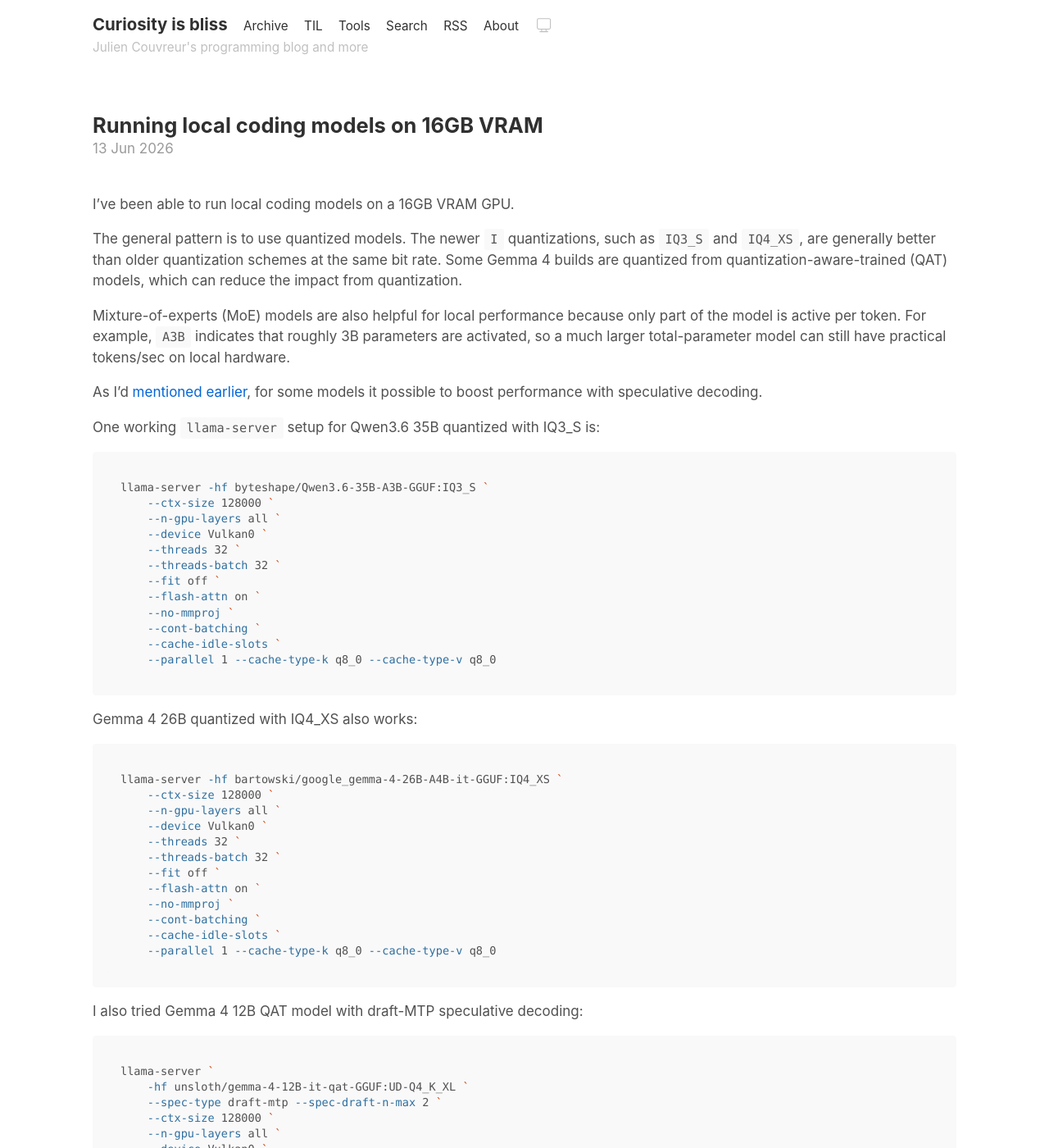
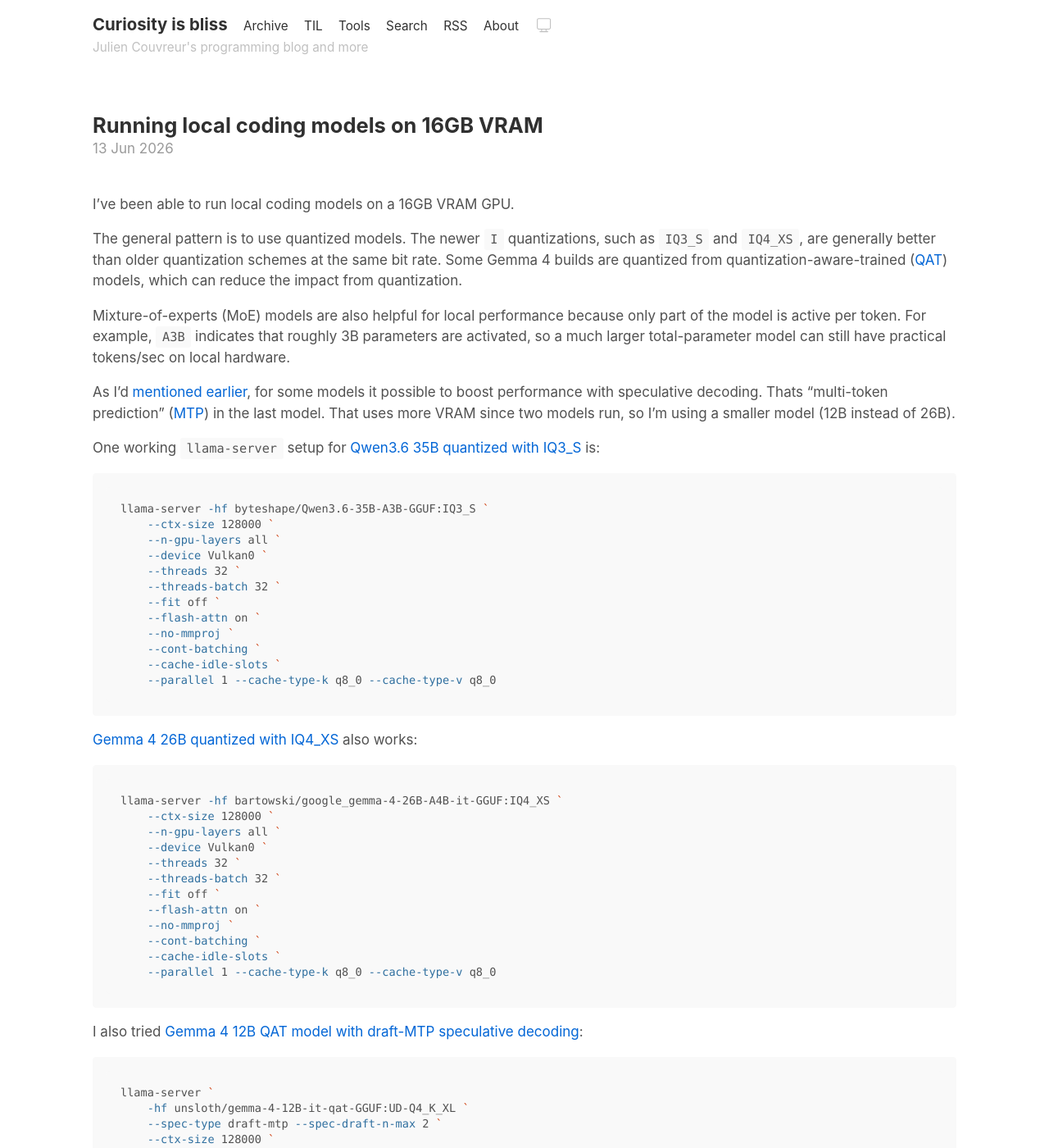
Before and after one commit to jcouv/jcouv.github.io, a Jekyll site: the page built from _posts/2026-06-13-running-local-coding-models-on-16gb-vram.md, in a window 1280 px wide and 1400 px high. Shown: the whole window at 82% size. Built offline with Jekyll 4.4.1, drawn with Linux system fonts in a browser that asks for light colours.

Commit message:
Add links to local coding model TIL

````diff
--- a/_posts/2026-06-13-running-local-coding-models-on-16gb-vram.md
+++ b/_posts/2026-06-13-running-local-coding-models-on-16gb-vram.md
@@ -10,13 +10,13 @@ I've been able to run local coding models on a 16GB VRAM GPU.
 
 The general pattern is to use quantized models.
 The newer `I` quantizations, such as `IQ3_S` and `IQ4_XS`, are generally better than older quantization schemes at the same bit rate.
-Some Gemma 4 builds are quantized from quantization-aware-trained (QAT) models, which can reduce the impact from quantization.
+Some Gemma 4 builds are quantized from quantization-aware-trained ([QAT](https://unsloth.ai/docs/models/gemma-4/qat)) models, which can reduce the impact from quantization.
 
 Mixture-of-experts (MoE) models are also helpful for local performance because only part of the model is active per token. For example, `A3B` indicates that roughly 3B parameters are activated, so a much larger total-parameter model can still have practical tokens/sec on local hardware.
 
-As I'd [mentioned earlier](/til/speculative-decoding-in-inference.html), for some models it possible to boost performance with speculative decoding.
+As I'd [mentioned earlier](/til/speculative-decoding-in-inference.html), for some models it possible to boost performance with speculative decoding. Thats "multi-token prediction" ([MTP](https://unsloth.ai/docs/models/mtp)) in the last model. That uses more VRAM since two models run, so I'm using a smaller model (12B instead of 26B).
 
-One working `llama-server` setup for Qwen3.6 35B quantized with IQ3_S is:
+One working `llama-server` setup for [Qwen3.6 35B quantized with IQ3_S](https://huggingface.co/byteshape/Qwen3.6-35B-A3B-GGUF) is:
 
 ```powershell
 llama-server -hf byteshape/Qwen3.6-35B-A3B-GGUF:IQ3_S `
@@ -33,7 +33,7 @@ llama-server -hf byteshape/Qwen3.6-35B-A3B-GGUF:IQ3_S `
     --parallel 1 --cache-type-k q8_0 --cache-type-v q8_0
 ```
 
-Gemma 4 26B quantized with IQ4_XS also works:
+[Gemma 4 26B quantized with IQ4_XS](https://huggingface.co/bartowski/google_gemma-4-26B-A4B-it-GGUF) also works:
 
 ```powershell
 llama-server -hf bartowski/google_gemma-4-26B-A4B-it-GGUF:IQ4_XS `
@@ -50,7 +50,7 @@ llama-server -hf bartowski/google_gemma-4-26B-A4B-it-GGUF:IQ4_XS `
     --parallel 1 --cache-type-k q8_0 --cache-type-v q8_0
 ```
 
-I also tried Gemma 4 12B QAT model with draft-MTP speculative decoding:
+I also tried [Gemma 4 12B QAT model with draft-MTP speculative decoding](https://huggingface.co/unsloth/gemma-4-12B-it-qat-GGUF):
 
 ```powershell
 llama-server `
````
